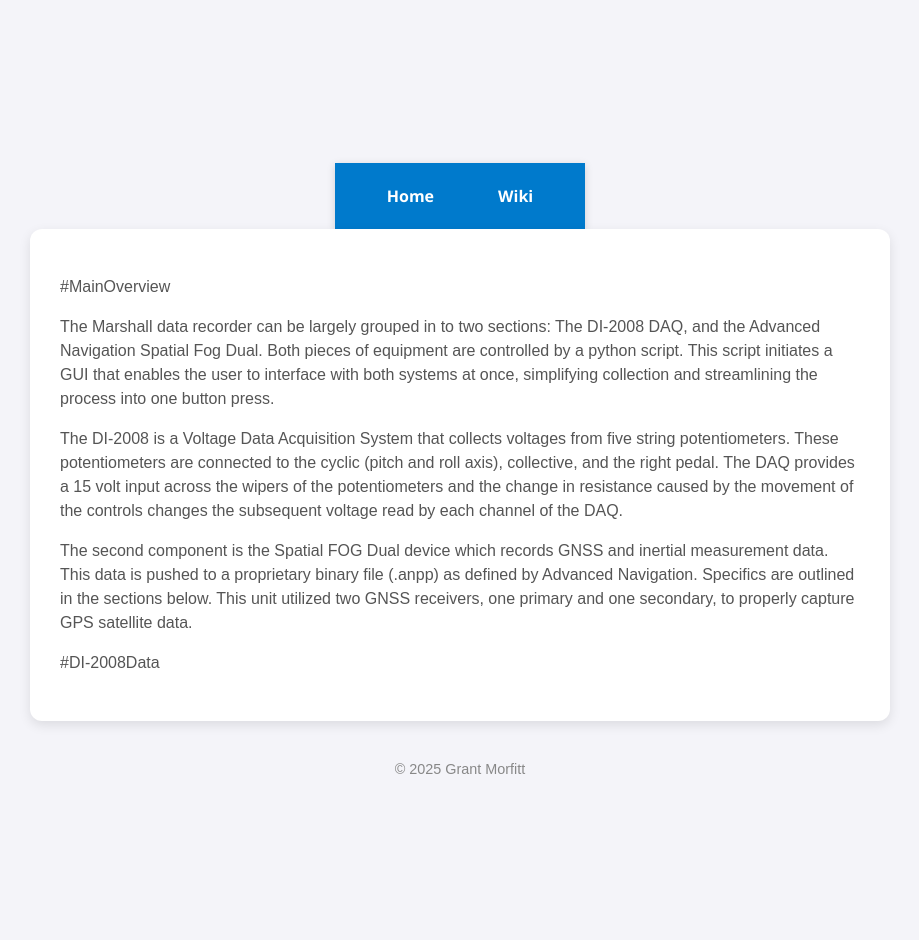
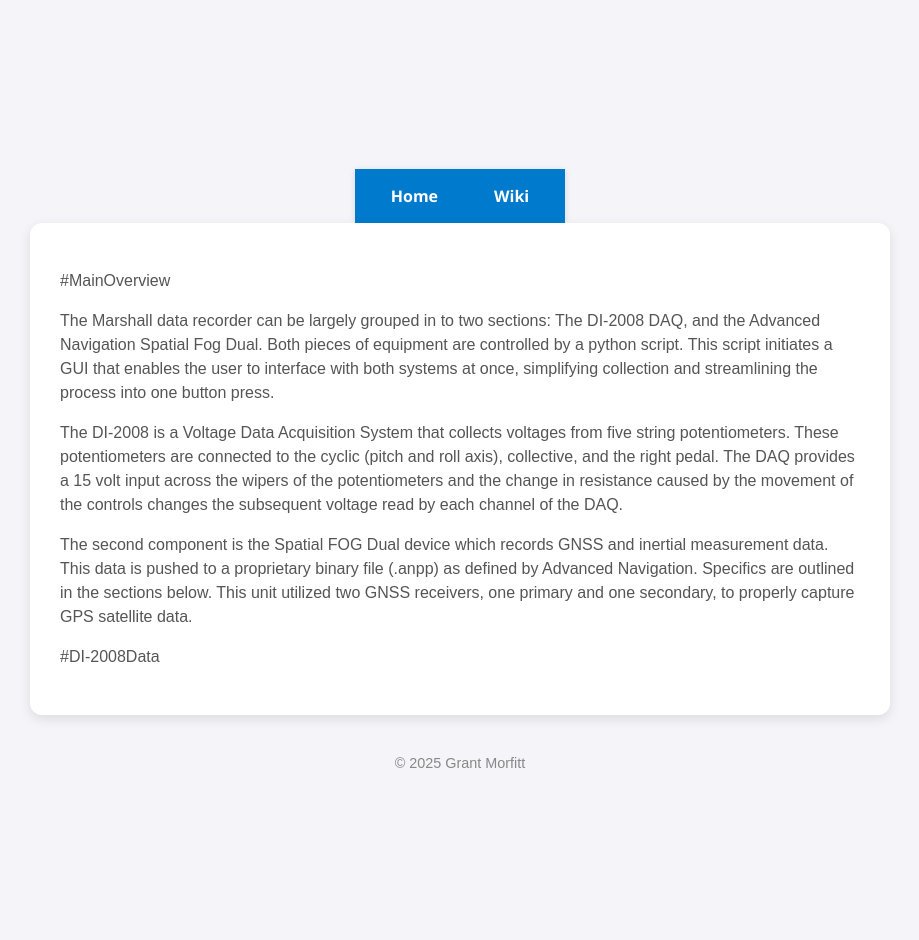
Before and after one commit to grantmorfitt/grantmorfitt.github.io, a Jekyll site: the page built from wiki/MarshallDataRecorderNotes.md, in a window 1280 px wide. Shown: the whole page, without its empty margins (180-1099 px from the left). Built offline with Jekyll 4.4.1, drawn with Linux system fonts in a browser that asks for light colours.

Commit message:
Update default.html

```diff
--- a/_layouts/default.html
+++ b/_layouts/default.html
@@ -64,30 +64,32 @@
 <body>
 <nav style="
   background-color: #007acc;
-  padding: 14px 40px;
-  box-shadow: 0 2px 8px rgba(0, 0, 0, 0.15);
+  padding: 10px 24px;
+  box-shadow: 0 1px 6px rgba(0, 0, 0, 0.12);
   display: flex;
   justify-content: center;
-  gap: 40px;
+  gap: 32px;
   font-weight: 600;
   font-family: 'Segoe UI', Tahoma, Geneva, Verdana, sans-serif;
+  font-size: 1rem;
 ">
   <a href="{{ '/' | relative_url }}" style="
     color: white;
     text-decoration: none;
-    padding: 8px 12px;
-    border-radius: 6px;
-    transition: background-color 0.25s ease;
-  " onmouseover="this.style.backgroundColor='#005f99'" onmouseout="this.style.backgroundColor='transparent'">Home</a>
+    padding: 6px 12px;
+    border-radius: 5px;
+    transition: background-color 0.3s ease, color 0.3s ease;
+  " onmouseover="this.style.backgroundColor='rgba(255, 255, 255, 0.2)'; this.style.color='#ffffff';" onmouseout="this.style.backgroundColor='transparent'; this.style.color='white';">Home</a>
 
   <a href="{{ '/wiki/' | relative_url }}" style="
     color: white;
     text-decoration: none;
-    padding: 8px 12px;
-    border-radius: 6px;
-    transition: background-color 0.25s ease;
-  " onmouseover="this.style.backgroundColor='#005f99'" onmouseout="this.style.backgroundColor='transparent'">Wiki</a>
+    padding: 6px 12px;
+    border-radius: 5px;
+    transition: background-color 0.3s ease, color 0.3s ease;
+  " onmouseover="this.style.backgroundColor='rgba(255, 255, 255, 0.2)'; this.style.color='#ffffff';" onmouseout="this.style.backgroundColor='transparent'; this.style.color='white';">Wiki</a>
 </nav>
+
 
   <main>
     {{ content }}
```
